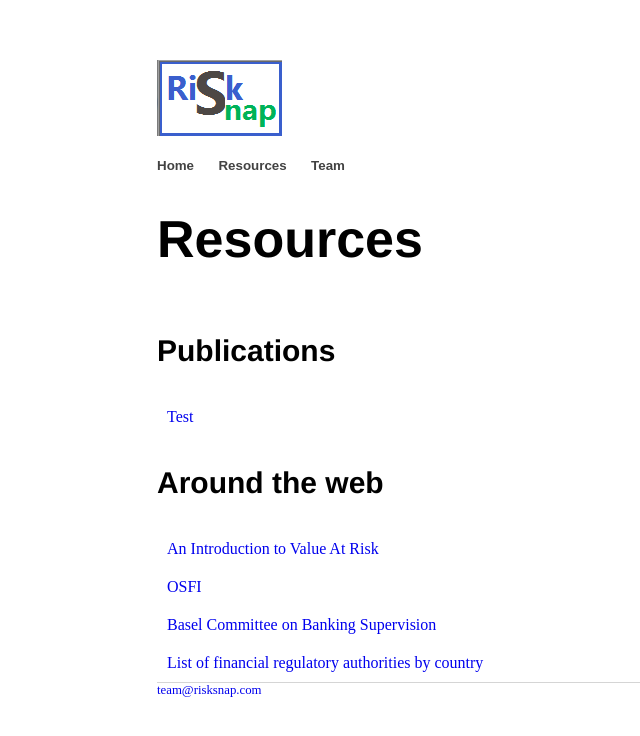
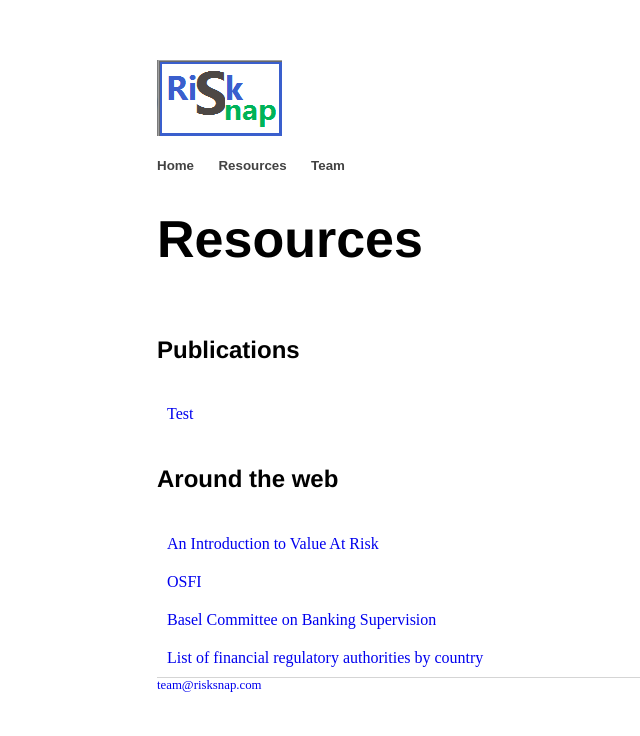
Before and after one commit to risksnap/RiskSnap, a Jekyll site: the page built from resources/index.html, in a window 1280 px wide. Shown: the top 736 px of the page, without its empty margins (35-675 px from the left). Built offline with Jekyll 4.4.1, drawn with Linux system fonts in a browser that asks for light colours.

```diff
--- a/resources/index.html
+++ b/resources/index.html
@@ -2,7 +2,7 @@
 layout: resources-template
 ---
 <div class="blurb">
-	<H3>Publications</H3>
+	<H4>Publications</H4>
 
     <div class="table">
         <div class="table-row">
@@ -12,7 +12,7 @@ layout: resources-template
         </div>
     </div>
 
-    <H3>Around the web</H3>
+    <H4>Around the web</H4>
 
     <div class="table">
         <div class="table-row"><div class="table-body-text-cell"><a href="https://www.investopedia.com/articles/04/092904.asp/">An Introduction to Value At Risk</a></div></div>
```
